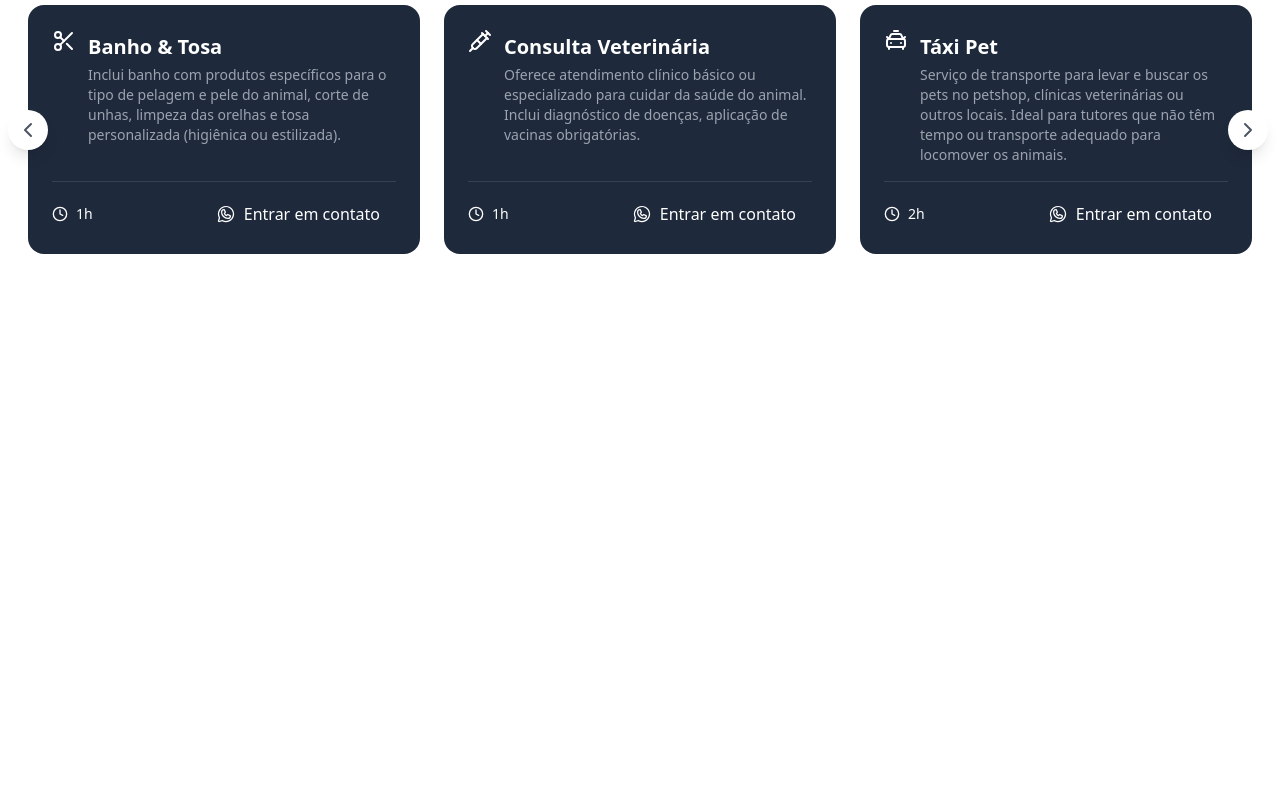
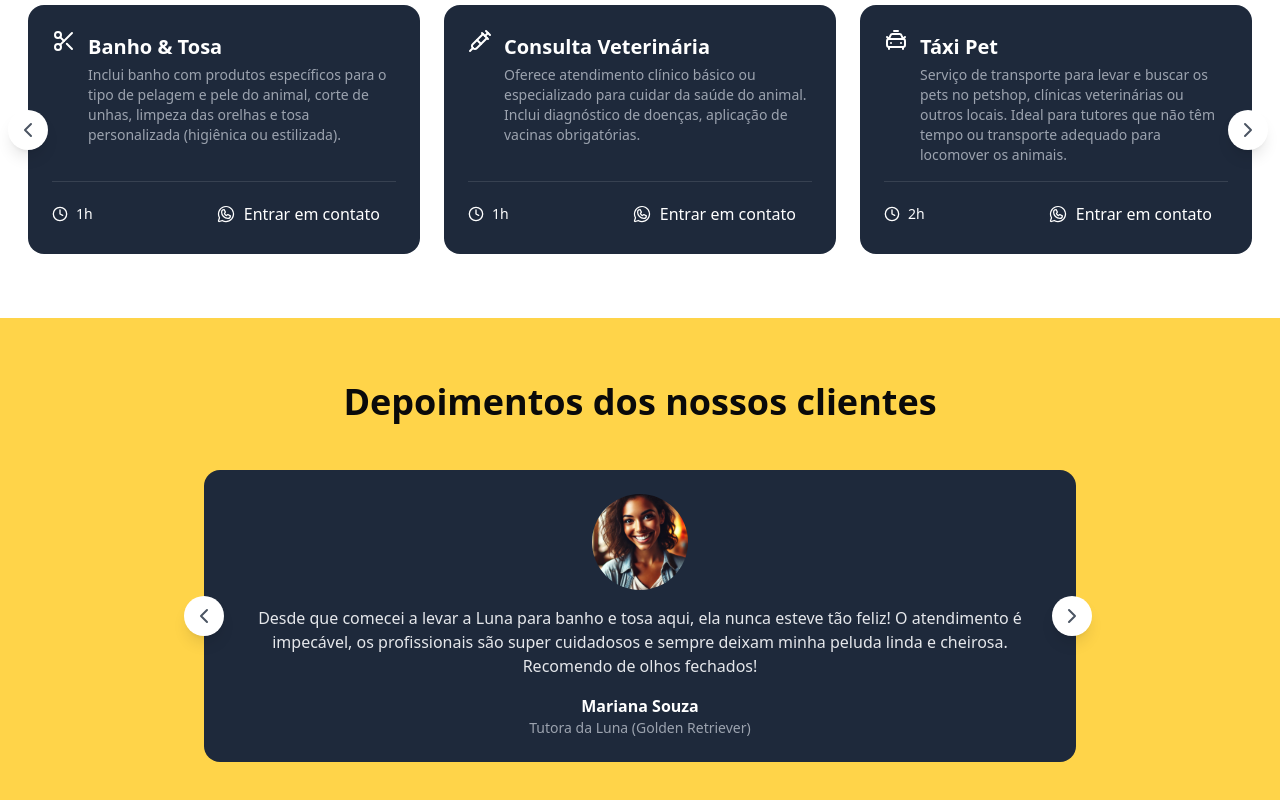
Before and after one commit to edivan220479/demopet, a Next.js app: page / in a window 1280 px wide. Shown: the part 1182-1982 px from the top of the page. Before the commit the page ends 1500 px from the top, so only its background shows below. Built offline with nearby package versions, Linux system fonts and the light colour scheme.

Commit message:
criamos as testemunhas

```diff
--- /dev/null
+++ b/src/app/_comonents/testimonials.tsx
@@ -0,0 +1,105 @@
+"use client"
+
+import useEmblaCarousel from 'embla-carousel-react'
+import { ChevronLeft, ChevronRight,} from 'lucide-react'
+import tutor1 from '../../../public/tutor1.png'
+import tutor2 from '../../../public/tutor2.webp'
+import tutor3 from '../../../public/tutor3.webp'
+import Image from 'next/image'
+
+const testimonials = [
+  {
+    content:
+      "Desde que comecei a levar a Luna para banho e tosa aqui, ela nunca esteve tão feliz! O atendimento é impecável, os profissionais são super cuidadosos e sempre deixam minha peluda linda e cheirosa. Recomendo de olhos fechados!",
+    author: "Mariana Souza",
+    role: "Tutora da Luna (Golden Retriever)",
+    image: tutor2,
+  },
+  {
+    content:
+      "O serviço de hotel para pets foi uma experiência incrível! Precisei viajar e fiquei tranquilo sabendo que o Thor estava sendo bem cuidado. Recebi fotos e atualizações diárias, e ele voltou para casa super feliz! Sem dúvida, o melhor petshop da região.",
+    author: "Rafael",
+    role: "Tutor do Thor (Bulldog Francês)",
+    image: tutor1,
+  },
+  {
+    content: "Meus gatos nunca gostaram de sair de casa, mas o atendimento nesse petshop fez toda a diferença. A equipe é muito paciente e cuidadosa, e o serviço de banho especializado para felinos foi maravilhoso! Agora sei onde confiar o cuidado deles.",
+    author: "Camila fernandes",
+    role: "Tutora da Mel e do Max",
+    image: tutor3,
+  },
+]
+
+export function Testimonials() {
+
+  const [emblaRef, emblaApi] = useEmblaCarousel({
+    loop: true
+  })
+
+
+  function scrollPrev() {
+    emblaApi?.scrollPrev();
+  }
+
+  function scrollNext() {
+    emblaApi?.scrollNext();
+  }
+
+  return (
+    <section className="bg-[#FFD449] py-16">
+      <div className="container mx-auto px-4">
+
+        <h2 className="text-4xl font-bold text-center mb-12">Depoimentos dos nossos clientes</h2>
+
+        <div className="relative max-w-4xl mx-auto">
+
+          <div className='overflow-hidden' ref={emblaRef}>
+            <div className='flex'>
+              {testimonials.map((item, index) => (
+                <div key={index} className="flex-[0_0_100%] min-w-0 px-3">
+                  <article className="bg-[#1e293b] text-white rounded-2xl p-6 space-y-4 h-full flex flex-col">
+                    <div className='flex flex-col items-center text-center space-y-4'>
+                      <div className='relative w-24 h-24'>
+                        <Image
+                          src={item.image}
+                          alt={item.author}
+                          fill
+                          sizes='96px'
+                          className='object-cover rounded-full'
+                        />
+                      </div>
+
+                      <p className='text-gray-200'>{item.content}</p>
+
+                      <div>
+                        <p className='font-bold'>{item.author}</p>
+                        <p className='text-sm text-gray-400'>{item.role}</p>
+                      </div>
+
+                    </div>
+                  </article>
+                </div>
+              ))}
+            </div>
+          </div>
+
+          <button
+            className='bg-white flex items-center justify-center rounded-full shadow-lg w-10 h-10 absolute left-3 -translate-y-1/2 -translate-x-1/2 top-1/2 z-10'
+            onClick={scrollPrev}
+          >
+            <ChevronLeft className='w-6 h-6 text-gray-600' />
+          </button>
+
+          <button
+            className='bg-white flex items-center justify-center rounded-full shadow-lg w-10 h-10 absolute -right-6 -translate-y-1/2 -translate-x-1/2 top-1/2 z-10'
+            onClick={scrollNext}
+          >
+            <ChevronRight className='w-6 h-6 text-gray-600' />
+          </button>
+
+        </div>
+
+      </div>
+    </section>
+  )
+}
--- a/src/app/page.tsx
+++ b/src/app/page.tsx
@@ -1,6 +1,7 @@
 import { About } from "./_comonents/about";
 import { Hero } from "./_comonents/hero";
 import { Services } from "./_comonents/services";
+import { Testimonials } from "./_comonents/testimonials";
 
 export default function Home() {
   return (
@@ -8,6 +9,7 @@ export default function Home() {
        <Hero/>
        <About/>
        <Services/>
+       <Testimonials/>
     </main>
   );
 }
```
Also changed, not shown: public/tutor2.webp (added), public/tutor3.webp (added).
